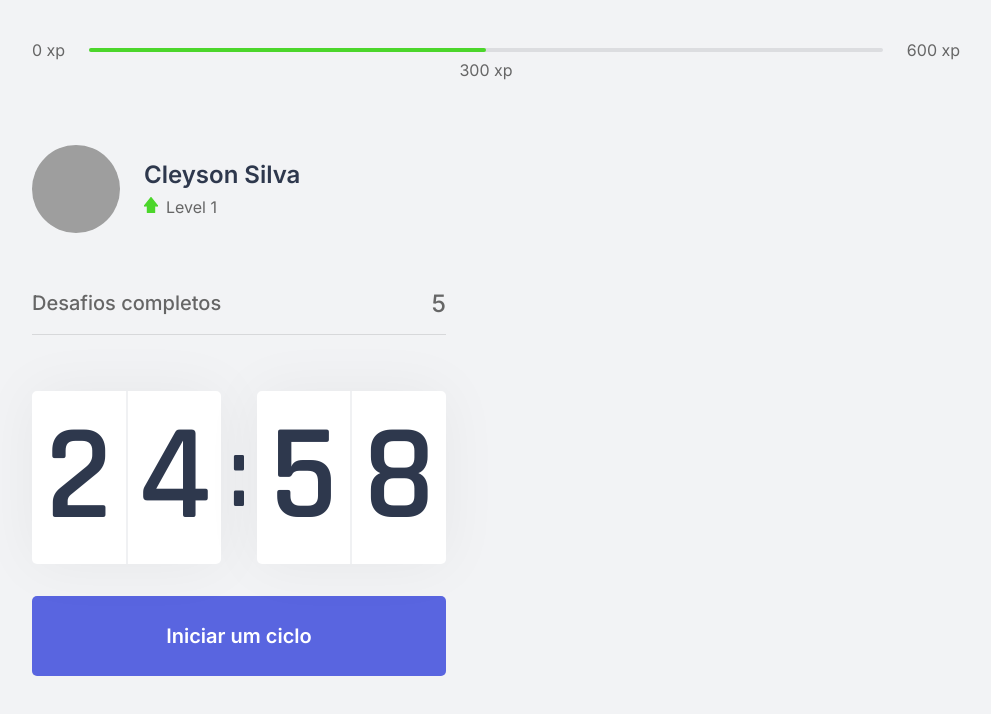
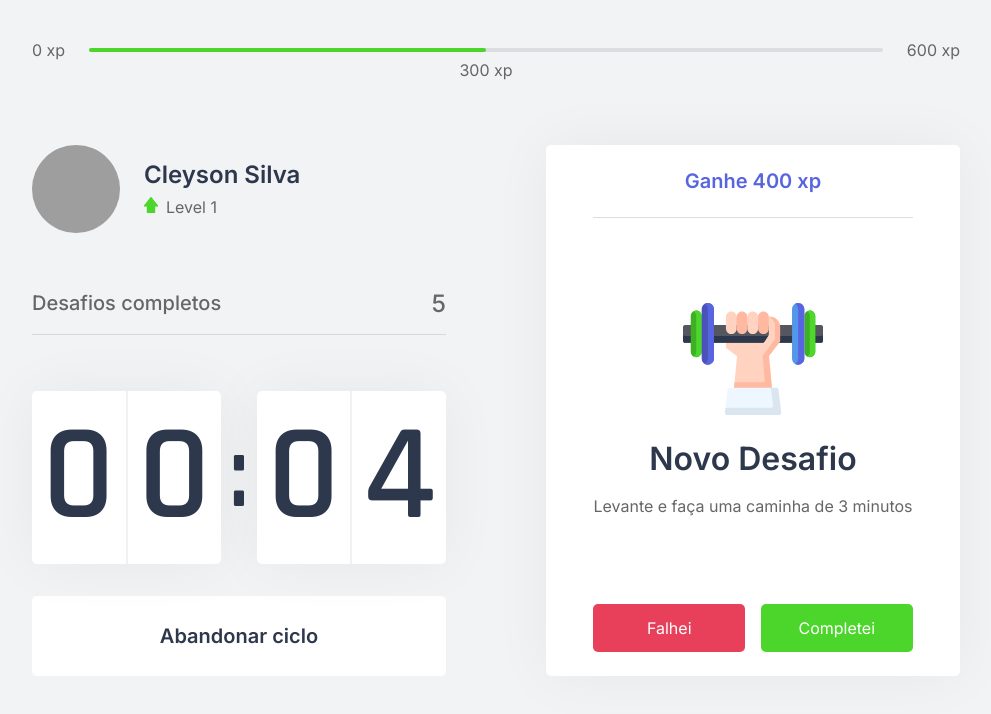
Before and after one commit to cleysonsilvame/moveit, a Next.js app: page / in a window 1280 px wide. Both pictures are taken after a click on the button "Iniciar um ciclo". Shown: the top 714 px of the page, without its empty margins (144-1135 px from the left). Built offline with nearby package versions, Linux system fonts and the light colour scheme; grey boxes are pictures that could not be loaded.

Commit message:
add ChallengeBox

```diff
--- /dev/null
+++ b/src/components/ChallengeBox.tsx
@@ -0,0 +1,44 @@
+import styles from '../styles/components/ChallengeBox.module.css';
+
+export function ChallengeBox() {
+  const hasActiveChallenge = true;
+
+  return (
+    <div className={styles.challengeBoxContainer}>
+      {hasActiveChallenge ? (
+        <div className={styles.challengeActive}>
+          <header>Ganhe 400 xp</header>
+
+          <main>
+            <img src="icons/body.svg" alt="" />
+            <strong>Novo Desafio</strong>
+            <p>Levante e faça uma caminha de 3 minutos</p>
+          </main>
+
+          <footer>
+            <button
+              type="button"
+              className={styles.challengeFailedButton}
+            >
+              Falhei
+            </button>
+            <button
+              type="button"
+              className={styles.challengeSuccessedButton}
+            >
+              Completei
+            </button>
+          </footer>
+        </div>
+      ) : (
+          <div className={styles.challengeNotActive}>
+            <strong>Finalize um ciclo para receber um desafio</strong>
+            <p>
+              <img src="icons/level-up.svg" alt="Level Up" />
+            Avance de level completando desafios.
+          </p>
+          </div>
+        )}
+    </div>
+  );
+}
--- a/src/components/Countdown.tsx
+++ b/src/components/Countdown.tsx
@@ -1,27 +1,39 @@
-import { useEffect, useState } from "react";
-import styles from "../styles/components/Countdown.module.css";
+import { useEffect, useState } from 'react';
+import styles from '../styles/components/Countdown.module.css';
+
+let coutdownTimeout: NodeJS.Timeout;
 
 export function Countdown() {
-  const [time, setTime] = useState(25 * 60);
-  const [active, setActive] = useState(false);
+  const [time, setTime] = useState(0.1 * 60);
+  const [isActive, setIsActive] = useState(false);
+  const [hasFinished, setHasFinished] = useState(false);
 
   const minutes = Math.floor(time / 60);
   const seconds = time % 60;
 
-  const [minuteLeft, minuteRight] = String(minutes).padStart(2, "0").split("");
-  const [secondLeft, secondRight] = String(seconds).padStart(2, "0").split("");
+  const [minuteLeft, minuteRight] = String(minutes).padStart(2, '0').split('');
+  const [secondLeft, secondRight] = String(seconds).padStart(2, '0').split('');
 
   function startCountdown() {
-    setActive(true);
+    setIsActive(true);
+  }
+
+  function resetCountdown() {
+    clearTimeout(coutdownTimeout);
+    setIsActive(false);
+    setTime(0.1 * 60);
   }
 
   useEffect(() => {
-    if (active && time > 0) {
-      setTimeout(() => {
+    if (isActive && time > 0) {
+      coutdownTimeout = setTimeout(() => {
         setTime(time - 1);
       }, 1000);
+    } else if (isActive && time === 0) {
+      setHasFinished(true);
+      setIsActive(false);
     }
-  }, [active, time]);
+  }, [isActive, time]);
 
   return (
     <div>
@@ -36,6 +48,26 @@
           <span>{secondRight}</span>
         </div>
       </div>
+
+      {hasFinished ? (
+        <button
+          disabled
+          className={styles.countdownButton}
+          onClick={resetCountdown}
+        >
+          Ciclo encerrado
+        </button>
+      ) : (
+        <>
+          {isActive ? (
+            <button
+              type="button"
+              className={`${styles.countdownButton} ${styles.countdownButtonActive}`}
+              onClick={resetCountdown}
+            >
+              Abandonar ciclo
+            </button>
+          ) : (
             <button
               type="button"
               className={styles.countdownButton}
@@ -43,6 +75,9 @@
             >
               Iniciar um ciclo
             </button>
+          )}
+        </>
+      )}
     </div>
   );
 }
--- a/src/pages/index.tsx
+++ b/src/pages/index.tsx
@@ -5,6 +5,7 @@
 import { Countdown } from '../components/Countdown';
 
 import styles from '../styles/pages/Home.module.css';
+import { ChallengeBox } from '../components/ChallengeBox';
 
 export default function Home() {
   return (
@@ -18,7 +19,9 @@
           <Countdown />
         </div>
 
-        <div></div>
+        <div>
+          <ChallengeBox />
+        </div>
       </section>
     </div>
   );
--- /dev/null
+++ b/src/styles/components/ChallengeBox.module.css
@@ -0,0 +1,111 @@
+.challengeBoxContainer {
+  height: 100%;
+
+  background: var(--white);
+  border-radius: 5px;
+  box-shadow: 0 0 60px rgba(0, 0, 0, 0.05);
+  padding: 1.5rem 2rem;
+
+  display: flex;
+  flex-direction: column;
+  align-items: center;
+  justify-content: center;
+
+  text-align: center;
+}
+
+.challengeNotActive {
+  display: flex;
+  flex-direction: column;
+  align-items: center;
+}
+
+.challengeNotActive strong {
+  font-size: 1.5rem;
+  font-weight: 500;
+  line-height: 1.4;
+}
+
+.challengeNotActive p {
+  display: flex;
+  flex-direction: column;
+  align-items: center;
+  line-height: 1.4;
+  max-width: 70%;
+  margin-top: 3rem;
+}
+
+.challengeNotActive p img {
+  margin-bottom: 1rem;
+}
+
+.challengeActive {
+  height: 100%;
+
+  display: flex;
+  flex-direction: column;
+}
+
+.challengeActive header {
+  color: var(--blue);
+  font-weight: 600;
+  font-size: 1.25rem;
+  padding: 0 2rem 1.5rem;
+  border-bottom: 1px solid var(--gray-line);
+}
+
+.challengeActive main {
+  flex: 1;
+  display: flex;
+  flex-direction: column;
+  align-items: center;
+  justify-content: center;
+}
+
+.challengeActive main strong {
+  font-size: 2rem;
+  font-weight: 600;
+  color: var(--title);
+
+  margin: 1.5rem 0 1rem;
+}
+
+.challengeActive main p {
+  line-height: 1.5rem;
+}
+
+.challengeActive footer {
+  display: grid;
+  grid-template-columns: 1fr 1fr;
+  gap: 1rem;
+}
+
+.challengeActive footer button {
+  height: 3rem;
+
+  display: flex;
+  align-items: center;
+  justify-content: center;
+
+  border: 0;
+  border-radius: 5px;
+
+  color: var(--white);
+
+  font-size: 1rem;
+  font-weight: 600rem;
+
+  transition: filter 0.2s;
+}
+
+.challengeActive footer button.challengeFailedButton {
+  background-color: var(--red);
+}
+
+.challengeActive footer button.challengeSuccessedButton {
+  background-color: var(--green);
+}
+
+.challengeActive footer button:hover {
+  filter: brightness(0.9);
+}
--- a/src/styles/components/Countdown.module.css
+++ b/src/styles/components/Countdown.module.css
@@ -6,7 +6,7 @@
   color: var(--title);
 }
 
-.countdownContainer>div {
+.countdownContainer > div {
   flex: 1;
   display: flex;
   align-items: center;
@@ -18,19 +18,19 @@
   text-align: center;
 }
 
-.countdownContainer>div span {
+.countdownContainer > div span {
   flex: 1;
 }
 
-.countdownContainer>div span:first-child {
+.countdownContainer > div span:first-child {
   border-right: 1px solid #f0f1f3;
 }
 
-.countdownContainer>div span:last-child {
+.countdownContainer > div span:last-child {
   border-left: 1px solid #f0f1f3;
 }
 
-.countdownContainer>span {
+.countdownContainer > span {
   font-size: 6.25rem;
   margin: 0 0.5rem;
 }
@@ -39,9 +39,11 @@
   width: 100%;
   height: 5rem;
   margin-top: 2rem;
+
   display: flex;
   align-items: center;
   justify-content: center;
+
   border: 0;
   border-radius: 5px;
   background: var(--blue);
@@ -51,6 +53,23 @@
   transition: background-color 0.2s;
 }
 
-.countdownButton:hover {
+.countdownButton:not(:disabled):hover {
   background: var(--blue-dark);
 }
+
+.countdownButtonActive {
+  background: var(--white);
+  color: var(--title);
+}
+
+.countdownButtonActive:not(:disabled):hover {
+  background: var(--red);
+  color: var(--white);
+}
+
+.countdownButton:disabled {
+  background: var(--white);
+  color: var(--text);
+
+  cursor: not-allowed;
+}
--- a/src/styles/components/ExperienceBar.module.css
+++ b/src/styles/components/ExperienceBar.module.css
@@ -11,6 +11,7 @@
   flex: 1;
   height: 4px;
   border-radius: 4px;
+
   background: var(--gray-line);
   margin: 0 1.5rem;
   position: relative;
```
Also changed, not shown: challenges.json (added, +62 -0 lines). Lines whose indentation alone changed are shown as unchanged.
